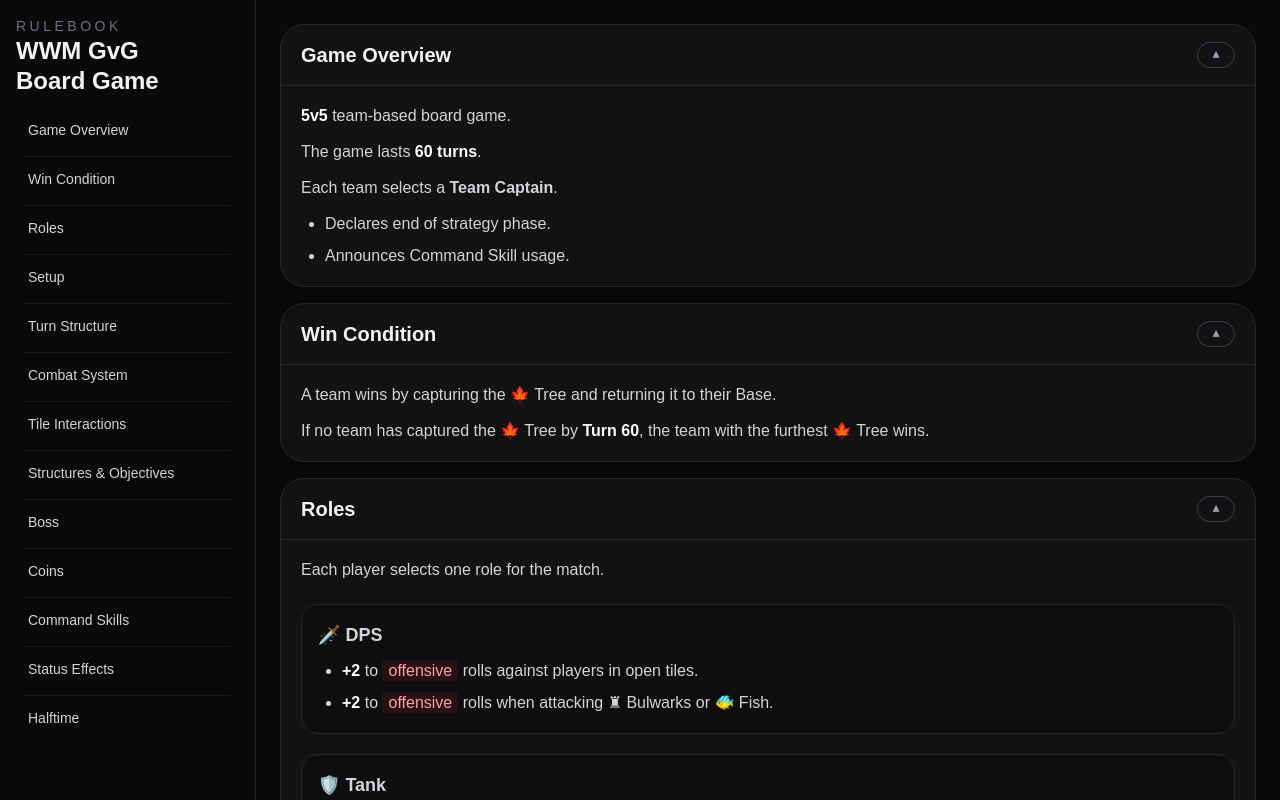
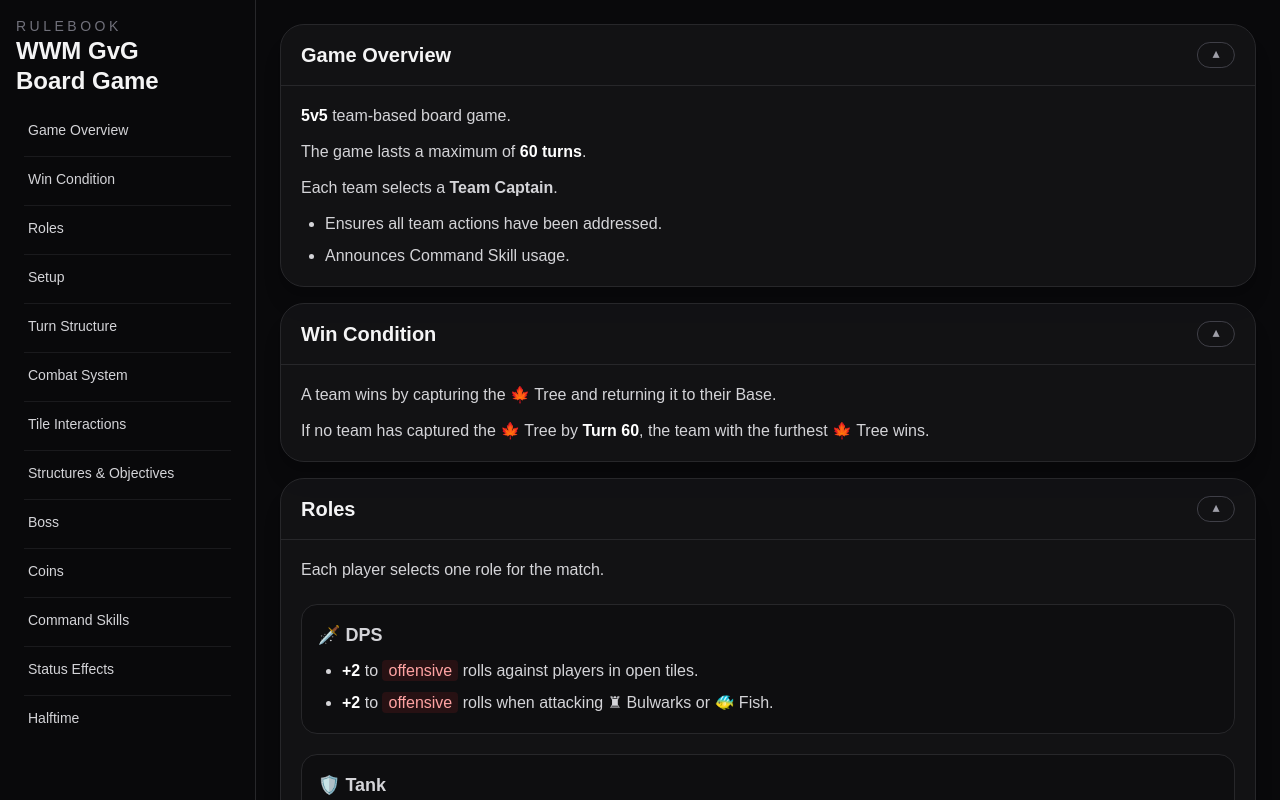
Before and after one commit to King0fgames/GvGBoardGameRules, a Next.js app: page / in a window 1280 px wide. Shown: the top 800 px of the page. Built offline with nearby package versions, Linux system fonts and the light colour scheme.

Commit message:
Update page.tsx

```diff
--- a/app/page.tsx
+++ b/app/page.tsx
@@ -30,10 +30,10 @@ export default function Page() {
         content: (
           <div className="space-y-2">
             <p><Num>5v5</Num> team-based board game.</p>
-            <p>The game lasts <Num>60 turns</Num>.</p>
+            <p>The game lasts a maximum of <Num>60 turns</Num>.</p>
             <p>Each team selects a <strong>Team Captain</strong>.</p>
             <ul className="list-disc pl-6 space-y-1">
-              <li>Declares end of strategy phase.</li>
+              <li>Ensures all team actions have been addressed.</li>
               <li>Announces Command Skill usage.</li>
             </ul>
           </div>
```
